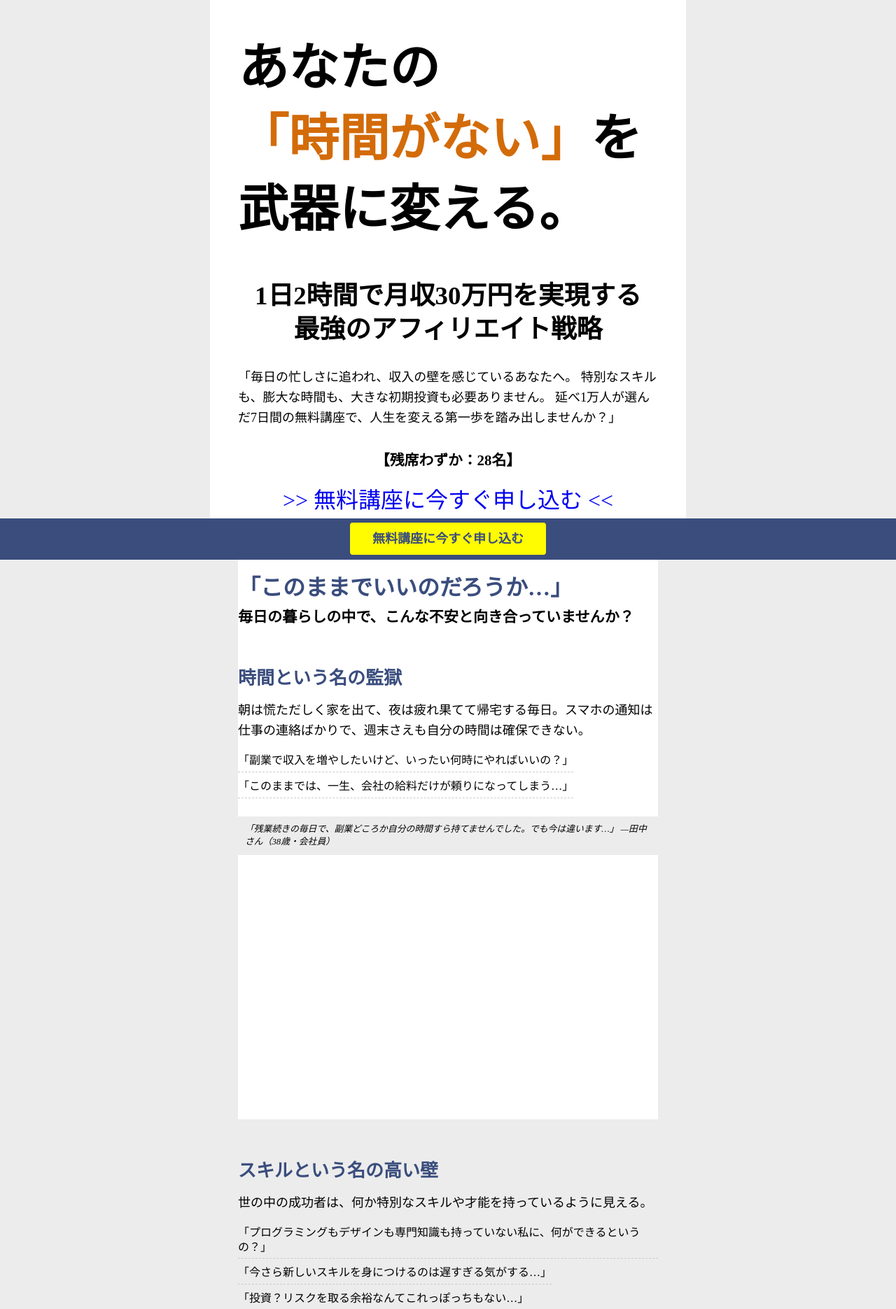
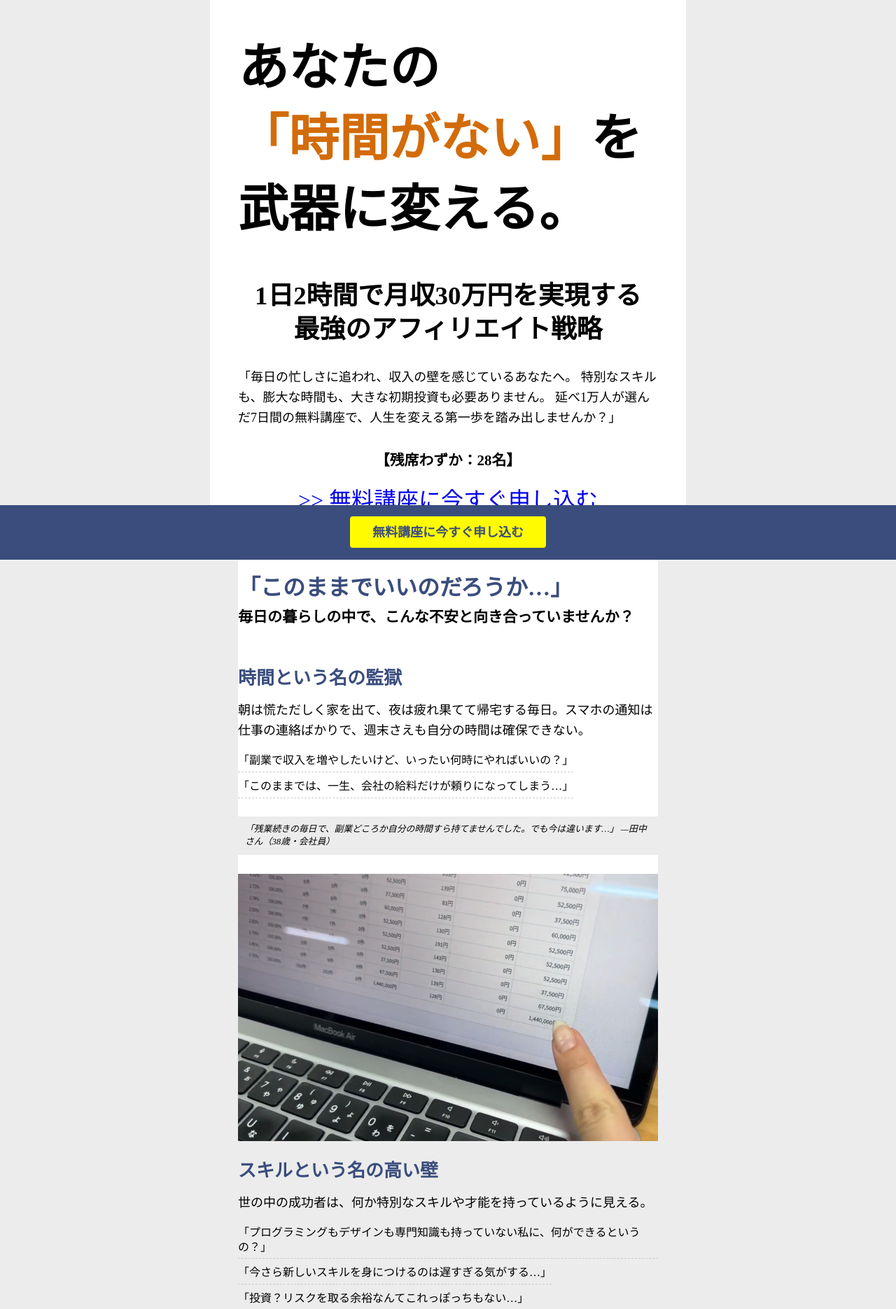
Before and after one commit to ryu09801/dev, a PHP site: page /base/index.html in a window 1280 px wide. Shown: the top 1871 px of the page at 70% size. Run offline with PHP 8.4, Linux system fonts and the light colour scheme; some libraries are stand-ins or nearby versions.

Commit message:
Add files via upload

```diff
--- a/lp-30/base/index.html
+++ b/lp-30/base/index.html
@@ -25,7 +25,7 @@
   height="0" width="0" style="display:none;visibility:hidden"></iframe></noscript>
   <!-- End Google Tag Manager (noscript) -->
     <div class="disp_foot">
-      <a href="#" class="footer-btn">無料講座に今すぐ申し込む</a>
+      <a href="https://affiliate-lab.ecai.jp/optin/1?ecaiad=zPZdy3qn" class="footer-btn">無料講座に今すぐ申し込む</a>
     </div>
 <div class="swiper-container">
   <div class="swiper-wrapper">
@@ -35,7 +35,7 @@
 武器に変える。</h1>
 <h2>1日2時間で月収30万円を実現する<br>最強のアフィリエイト戦略</h2>
 <p>「毎日の忙しさに追われ、収入の壁を感じているあなたへ。 特別なスキルも、膨大な時間も、大きな初期投資も必要ありません。 延べ1万人が選んだ7日間の無料講座で、人生を変える第一歩を踏み出しませんか？」</p>
-<div class="link"><span>【残席わずか：28名】</span><br><a href="#">>> 無料講座に今すぐ申し込む <<</a></div>
+<div class="link"><span>【残席わずか：28名】</span><br><a href="https://affiliate-lab.ecai.jp/optin/1?ecaiad=zPZdy3qn">>> 無料講座に今すぐ申し込む </a></div>
 <div class="scroll">
   <span>Scroll</span>
 </div>
@@ -50,12 +50,12 @@
   <li>「このままでは、一生、会社の給料だけが頼りになってしまう…」</li>
 </ul>
 <div class="voice"> 「残業続きの毎日で、副業どころか自分の時間すら持てませんでした。でも今は違います…」 <span>—田中さん（38歳・会社員）</span></div>
-
-    </div>
-    <div class="swiper-slide">
+<br>
+<img src="../img/jisseki.png">
+</div>
+<div class="swiper-slide">
       <h4>スキルという名の高い壁</h4>
 <p>世の中の成功者は、何か特別なスキルや才能を持っているように見える。</p>
-
 <ul>
   <li>「プログラミングもデザインも専門知識も持っていない私に、何ができるというの？」</li>
   <li>「今さら新しいスキルを身につけるのは遅すぎる気がする…」</li>
@@ -90,13 +90,13 @@
 <p>「理論ではなく、実践で証明された方法こそが最も信頼できる」</p>
 <p>延べ1万人以上が実践し、多くの成功者を生み出してきたアフィLabの方法論は、単なる理論ではありません。実際の市場で何度も検証され、磨き上げられた再現性の高い戦略です。</p>
 <p>元工場派遣社員だった所長、井口大輝さんが18ヶ月で月収1000万円を達成できたのも、この方法があったからこそ。そして、その方法をあなたにも分かりやすく体系化したオンライン講座が、アフィLabオンライン講座です。</p>
+<p>&nbsp;</p>
 <h3>アフィLabオンライン講座で、あなたの人生はこう変わる</h3>
 <h4>「時間の壁」を突破する戦略</h4>
 <p>「スキマ時間を最大限に活用する、効率重視の実践術」</p>
 <p>1日わずか2時間の作業で月収30万円を目指す、無理のないカリキュラム設計。</p>
 <p>朝の準備時間、通勤中の移動時間、昼休み、就寝前のリラックスタイム…。これまで見過ごしていた「隙間時間」を最大限に活用する方法をお伝えします。</p>
 <p>「時間がないからこそ、効率よく結果を出す」という逆転の発想で、あなたの毎日が変わります。</p>
-<div class="voice">「会社から帰って、子供を寝かしつけた後の1時間と、週末の朝2時間だけの作業で、月に15万円の収入が生まれました」 <span>—高橋さん（36歳・会社員）</span></div>
     </div>
     <div class="swiper-slide bg-white">
       <h4>「スキル不要」の即実践メソッド</h4>
@@ -104,13 +104,14 @@
 <p>難しいIT知識は一切不要。パソコンさえお持ちであれば始められる、シンプルな手法です。</p>
 <p>あなたがすべきことは、用意された成功パターンをなぞるだけ。専門的な文章力やデザインスキルがなくても、高品質なコンテンツが作れる「テンプレート」を用意しています。</p>
 <div class="voice">「パソコン音痴の私でも、パソコンとテンプレートだけで始められました。今では月に20万円以上稼いでいます」 <span>—木村さん（45歳・自営業）</span></div>
-<h4>「孤独な戦い」ではない、確かなサポート環境</h4>
+<h4>「孤独な戦い」ではない確かなサポート環境</h4>
 <p>アフィリエイトの世界で挫折する人の多くは、「わからないことを質問できる場所がない」ことが原因です。</p>
 <p>アフィLabでは、疑問や不安が生じたその場で質問できる専用コミュニティのサポートを提供。</p>
 <p>先行して成功を収めた先輩たちの事例から学べる豊富な参考資料や、定期的な勉強会で最新の手法を学べる環境が、あなたの成功を後押しします。</p>
+<div class="voice">「会社から帰って、子供を寝かしつけた後の1時間と、週末の朝2時間だけの作業で、月に15万円の収入が生まれました」 <span>—高橋さん（36歳・会社員）</span></div>
     </div>
     <div class="swiper-slide">
-      <h3>あなたの人生を変える7日間が、今始まる</h3>
+      <h3>あなたの人生を変える7日間が、<br>"今"始まる</h3>
       <p>この先、あなたには2つの道があります</p>
 <h4>このまま、現状を続ける道</h4>
 <p>毎月の給料だけが収入源<br>
@@ -136,7 +137,9 @@
         <span>「時間がない」</span>を<br>
         武器に変える。</h1>
         <h2>1日2時間で月収30万円を実現する最強のアフィリエイト戦略</h2>
-      <div class="link"><span>【残席わずか：28名】</span><br><a href="#">>> 無料講座に今すぐ申し込む <<</a></div>
+      <div class="link"><span>【残席わずか：28名】</span><br><a href="https://affiliate-lab.ecai.jp/optin/1?ecaiad=zPZdy3qn">>> 無料講座に今すぐ申し込む</a></div>
+      <br>
+      <img src="../img/jisseki.png">
     </div>
 
   </div>
--- a/lp-30/css/style.css
+++ b/lp-30/css/style.css
@@ -7,6 +7,7 @@ body{
 }
 img {
     image-rendering: -webkit-optimize-contrast;
+    width:100%;
 }
 a{text-decoration: none;}
 .disp_foot{
@@ -16,7 +17,7 @@ a{text-decoration: none;}
     background-color: #3a4d7d; /* 必要に応じて背景色を設定 */
     z-index: 100; /* 他の要素より前面に表示 */
     text-align: center; /* 必要に応じて中央揃え */
-    padding: 1rem 0; /* 必要に応じて余白を調整 */
+    padding: 1.6rem 0; /* 必要に応じて余白を調整 */
 }
 .swiper-container{
     padding:0 40px;
```
Also changed, not shown: lp-30/img/jisseki.png (added).
